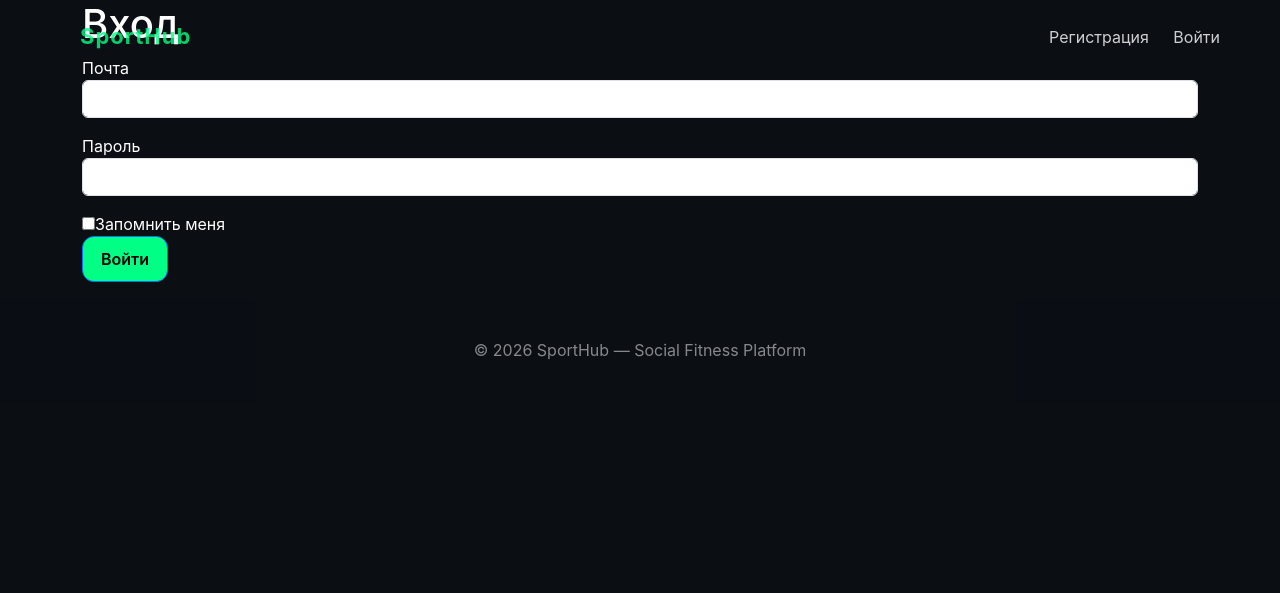
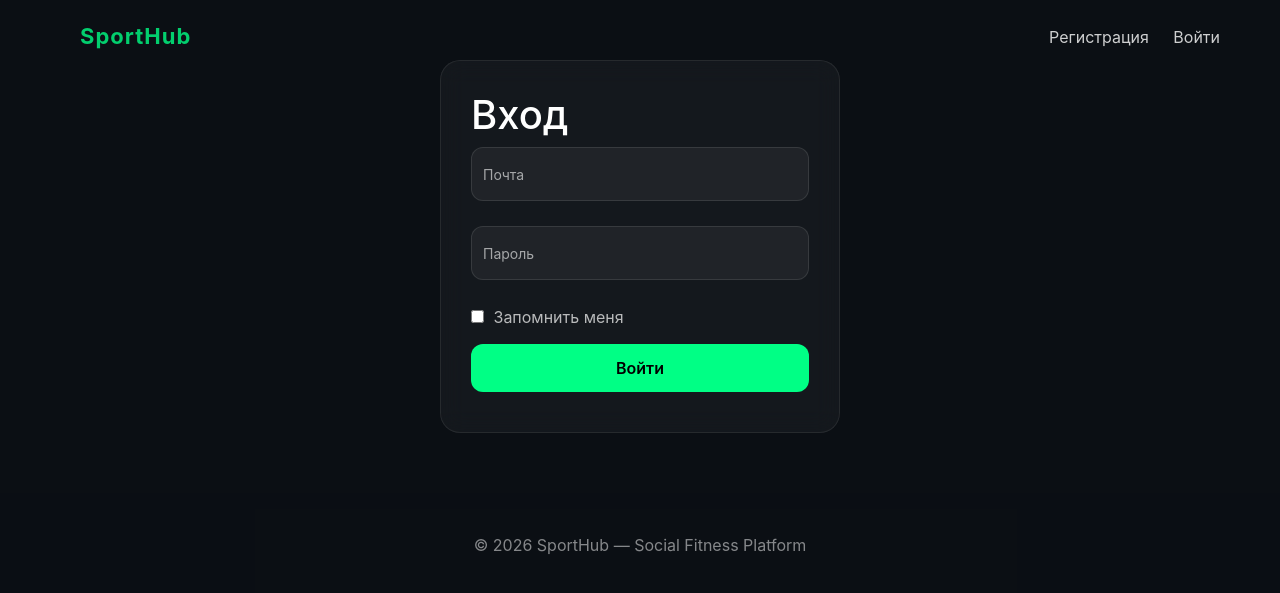
Before and after one commit to lghtlsss/SportHub, a Flask app: page /login in a window 1280 px wide. Shown: the top 593 px of the page. Run offline with Flask 3, Linux system fonts and the light colour scheme.

Commit message:
made it even more beautiful

```diff
--- a/main_app/main.py
+++ b/main_app/main.py
@@ -177,6 +177,7 @@ def profile_edit(user_id):
     if current_user.id != user_id:
         abort(404)
 
+#TODO: сделать комментарии
 
 def main():
     db_session.global_init('../db/base_12.db')
--- a/main_app/static/css/style.css
+++ b/main_app/static/css/style.css
@@ -262,9 +262,9 @@ footer {
     position: absolute;
     inset: 0;
     background: linear-gradient(
-        120deg,
-        rgba(0,0,0,0.85),
-        rgba(0,0,0,0.5)
+            120deg,
+            rgba(0, 0, 0, 0.85),
+            rgba(0, 0, 0, 0.5)
     );
 }
 
@@ -310,16 +310,16 @@ footer {
 .about-card {
     padding: 25px;
     border-radius: 16px;
-    background: rgba(255,255,255,0.05);
+    background: rgba(255, 255, 255, 0.05);
     backdrop-filter: blur(12px);
-    border: 1px solid rgba(255,255,255,0.08);
+    border: 1px solid rgba(255, 255, 255, 0.08);
     transition: 0.3s;
 }
 
 .about-card:hover {
     transform: translateY(-5px);
     border-color: #00ff85;
-    box-shadow: 0 0 20px rgba(0,255,133,0.2);
+    box-shadow: 0 0 20px rgba(0, 255, 133, 0.2);
 }
 
 .about-card h3 {
@@ -368,6 +368,7 @@ footer {
         font-size: 32px;
     }
 }
+
 .profile-page {
     padding: 60px 10%;
     color: white;
@@ -381,9 +382,9 @@ footer {
     padding: 30px;
     border-radius: 20px;
 
-    background: rgba(255,255,255,0.05);
+    background: rgba(255, 255, 255, 0.05);
     backdrop-filter: blur(12px);
-    border: 1px solid rgba(255,255,255,0.08);
+    border: 1px solid rgba(255, 255, 255, 0.08);
 }
 
 /* ===== HEADER ===== */
@@ -458,7 +459,7 @@ footer {
 }
 
 .edit-btn:hover {
-    box-shadow: 0 0 15px rgba(0,255,133,0.4);
+    box-shadow: 0 0 15px rgba(0, 255, 133, 0.4);
 }
 
 /* delete */
@@ -469,7 +470,7 @@ footer {
 }
 
 .delete-btn:hover {
-    background: rgba(255,0,0,0.1);
+    background: rgba(255, 0, 0, 0.1);
 }
 
 /* ===== NOT AUTH ===== */
@@ -489,3 +490,125 @@ footer {
         flex-direction: column;
     }
 }
+
+/* ===== FORM CONTAINER ===== */
+.form-container {
+    max-width: 400px;
+    margin: 60px auto;
+    padding: 30px;
+
+    border-radius: 20px;
+    background: rgba(255, 255, 255, 0.04);
+    backdrop-filter: blur(12px);
+
+    border: 1px solid rgba(255, 255, 255, 0.08);
+    color: white;
+}
+
+/* ===== FIELD GROUP ===== */
+.form-group {
+    position: relative;
+    margin-bottom: 25px;
+}
+
+/* ===== INPUT ===== */
+.form-input {
+    width: 100%;
+    padding: 14px 12px;
+
+    border-radius: 12px;
+    border: 1px solid rgba(255, 255, 255, 0.1);
+
+    background: rgba(255, 255, 255, 0.05);
+    color: white;
+
+    outline: none;
+    transition: 0.25s;
+}
+
+/* hover */
+.form-input:hover {
+    border-color: rgba(255, 255, 255, 0.25);
+}
+
+/* focus */
+.form-input:focus {
+    border-color: #00ff85;
+    box-shadow: 0 0 0 2px rgba(0, 255, 133, 0.15);
+}
+
+/* ===== PLACEHOLDER ===== */
+.form-input::placeholder {
+    color: transparent;
+}
+
+/* ===== FLOATING LABEL ===== */
+.form-label {
+    position: absolute;
+    top: 50%;
+    left: 12px;
+    transform: translateY(-50%);
+    font-size: 14px;
+
+    color: rgba(255, 255, 255, 0.6);
+    pointer-events: none;
+
+    transition: 0.2s;
+}
+
+/* label animation */
+.form-input:focus + .form-label,
+.form-input:not(:placeholder-shown) + .form-label {
+    top: -8px;
+    left: 10px;
+    font-size: 11px;
+    color: #00ff85;
+    background: #0b0f14;
+    padding: 0 5px;
+}
+
+/* ===== BUTTON ===== */
+.form-btn {
+    width: 100%;
+    padding: 12px;
+
+    border-radius: 12px;
+    border: none;
+
+    background: #00ff85;
+    color: black;
+
+    font-weight: 600;
+    cursor: pointer;
+
+    transition: 0.2s;
+}
+
+.form-btn:hover {
+    box-shadow: 0 0 15px rgba(0, 255, 133, 0.4);
+}
+
+/* ===== ERROR TEXT ===== */
+.form-error {
+    font-size: 12px;
+    color: #ff4d4d;
+    margin-top: 5px;
+}
+
+/* ===== SELECT ===== */
+.form-select {
+    width: 100%;
+    padding: 14px 12px;
+
+    border-radius: 12px;
+    border: 1px solid rgba(255, 255, 255, 0.1);
+
+    background: rgba(255, 255, 255, 0.05);
+    color: white;
+
+    outline: none;
+}
+
+.form-select:focus {
+    border-color: #00ff85;
+}
--- a/main_app/templates/login.html
+++ b/main_app/templates/login.html
@@ -1,27 +1,45 @@
 {% extends "base.html" %}
 
 {% block content %}
+
+<div class="form-container">
+
     <h1>Вход</h1>
-<form action="" method="post">
+
+    <form method="post">
         {{ form.hidden_tag() }}
-    <p>
-        {{ form.email.label }}
-        {{ form.email(class="form-control") }}
+
+        <div class="form-group">
+            {{ form.email(class="form-input", placeholder=" ") }}
+            <label class="form-label">{{ form.email.label.text }}</label>
             {% for error in form.email.errors %}
-            <span style="color:red">{{ error }}</span>
+                <div class="form-error">{{ error }}</div>
             {% endfor %}
-    </p>
-    <p>
-        {{ form.password.label }}
-        {{ form.password(class="form-control") }}
+        </div>
+
+        <div class="form-group">
+            {{ form.password(class="form-input", placeholder=" ") }}
+            <label class="form-label">{{ form.password.label.text }}</label>
             {% for error in form.password.errors %}
-            <span style="color:red">{{ error }}</span>
+                <div class="form-error">{{ error }}</div>
             {% endfor %}
-    </p>
-    <div>
-        {{ form.remember_me }}{{ form.remember_me.label }}
         </div>
-    <p> {{ form.submit(type="submit", class="btn btn-primary") }}</p>
-    <p>{{ message }}</p>
+
+        <div style="margin-bottom: 15px;">
+            {{ form.remember_me() }}
+            <span style="margin-left: 5px; opacity: 0.7;">
+                {{ form.remember_me.label.text }}
+            </span>
+        </div>
+
+        {{ form.submit(class="form-btn") }}
+
+        <div class="form-error" style="margin-top: 10px;">
+            {{ message }}
+        </div>
+
     </form>
+
+</div>
+
 {% endblock %}
```
Also changed, not shown: main_app/templates/post_creation.html (+37 -27 lines), main_app/templates/register.html (+65 -55 lines). Lines whose indentation alone changed are shown as unchanged.
